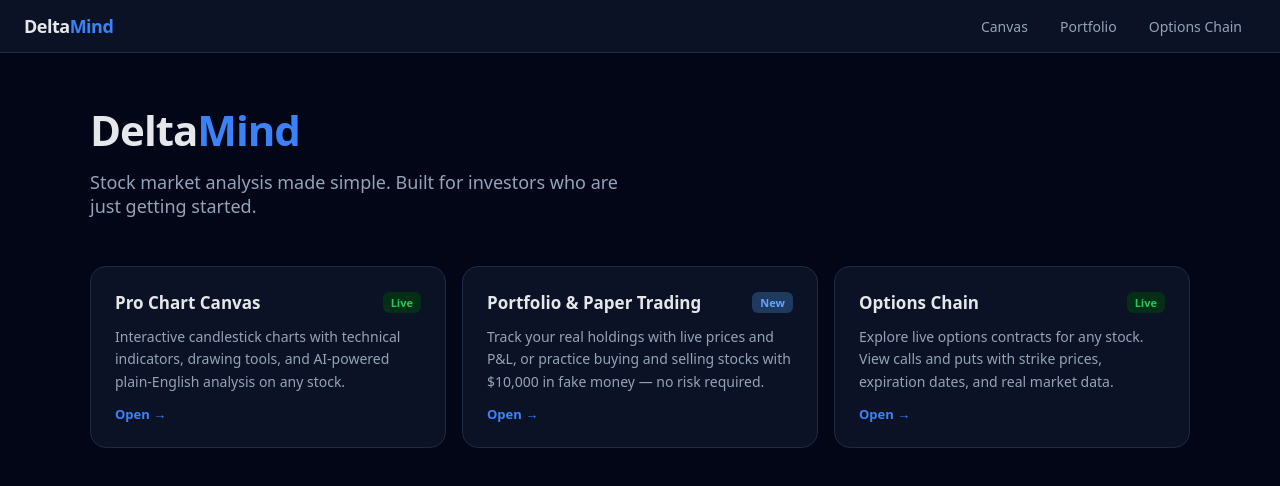
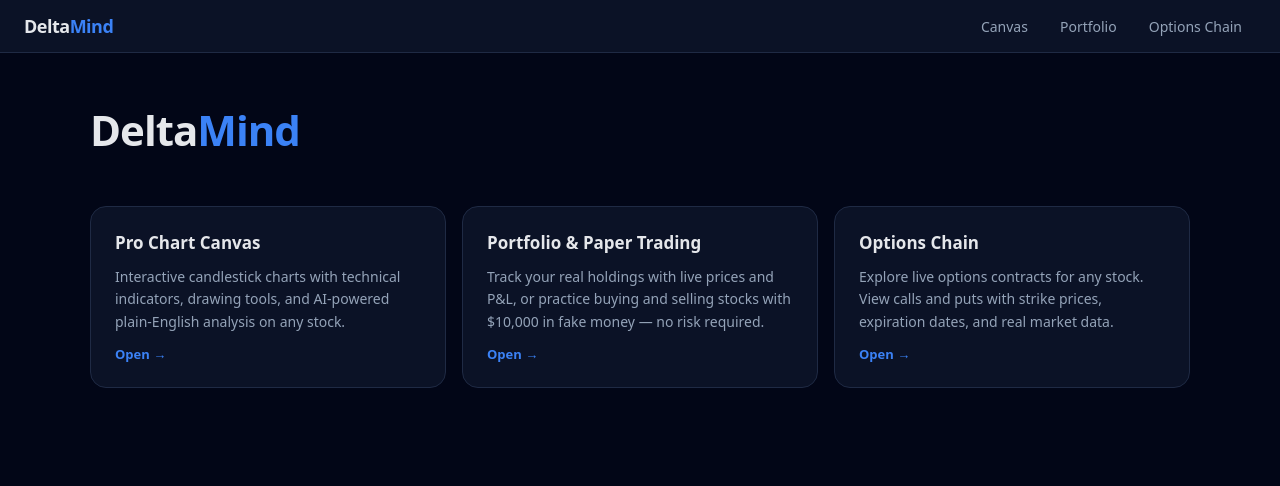
Before and after one commit to deltamind2026/deltamind_use, a Next.js app in the folder apps/web/: page / in a window 1280 px wide. Shown: the top 486 px of the page. Built offline with nearby package versions, Linux system fonts and the light colour scheme.

Commit message:
landing page changes

```diff
--- a/apps/web/app/page.tsx
+++ b/apps/web/app/page.tsx
@@ -5,19 +5,16 @@ const features = [
     href: '/dashboard/canvas',
     title: 'Pro Chart Canvas',
     description: 'Interactive candlestick charts with technical indicators, drawing tools, and AI-powered plain-English analysis on any stock.',
-    badge: 'Live',
   },
   {
     href: '/dashboard/portfolio',
     title: 'Portfolio & Paper Trading',
     description: 'Track your real holdings with live prices and P&L, or practice buying and selling stocks with $10,000 in fake money — no risk required.',
-    badge: 'New',
   },
   {
     href: '/dashboard/options',
     title: 'Options Chain',
     description: 'Explore live options contracts for any stock. View calls and puts with strike prices, expiration dates, and real market data.',
-    badge: 'Live',
   },
 ];
 
@@ -27,22 +24,15 @@ export default function Home() {
 
       {/* Hero */}
       <div style={{ marginBottom: 48 }}>
-        <h1 style={{ fontSize: 42, fontWeight: 900, margin: '0 0 12px', letterSpacing: '-1px' }}>
+        <h1 style={{ fontSize: 42, fontWeight: 900, margin: '0 0 0', letterSpacing: '-1px' }}>
           Delta<span style={{ color: '#3b82f6' }}>Mind</span>
         </h1>
-        <p style={{ color: '#94a3b8', fontSize: 18, margin: 0, maxWidth: 560 }}>
-          Stock market analysis made simple. Built for investors who are just getting started.
-        </p>
       </div>
 
       {/* Feature cards */}
       <div style={{ display: 'grid', gridTemplateColumns: 'repeat(3, 1fr)', gap: 16 }}>
         {features.map(f => (
-          <Link
-            key={f.href}
-            href={f.href}
-            style={{ textDecoration: 'none' }}
-          >
+          <Link key={f.href} href={f.href} style={{ textDecoration: 'none' }}>
             <div style={{
               background: '#0b1226',
               border: '1px solid #1f2a44',
@@ -50,25 +40,12 @@ export default function Home() {
               padding: 24,
               height: '100%',
               boxSizing: 'border-box',
-              transition: 'border-color 0.15s',
               cursor: 'pointer',
               display: 'flex',
               flexDirection: 'column',
               gap: 12,
             }}>
-              <div style={{ display: 'flex', alignItems: 'center', justifyContent: 'space-between' }}>
-                <div style={{ fontSize: 17, fontWeight: 900, color: '#e5e7eb' }}>{f.title}</div>
-                <span style={{
-                  fontSize: 11,
-                  fontWeight: 700,
-                  padding: '3px 8px',
-                  borderRadius: 6,
-                  background: f.badge === 'New' ? '#1e3a5f' : '#052e16',
-                  color: f.badge === 'New' ? '#60a5fa' : '#22c55e',
-                }}>
-                  {f.badge}
-                </span>
-              </div>
+              <div style={{ fontSize: 17, fontWeight: 900, color: '#e5e7eb' }}>{f.title}</div>
               <p style={{ color: '#94a3b8', fontSize: 14, margin: 0, lineHeight: 1.6 }}>
                 {f.description}
               </p>
```
